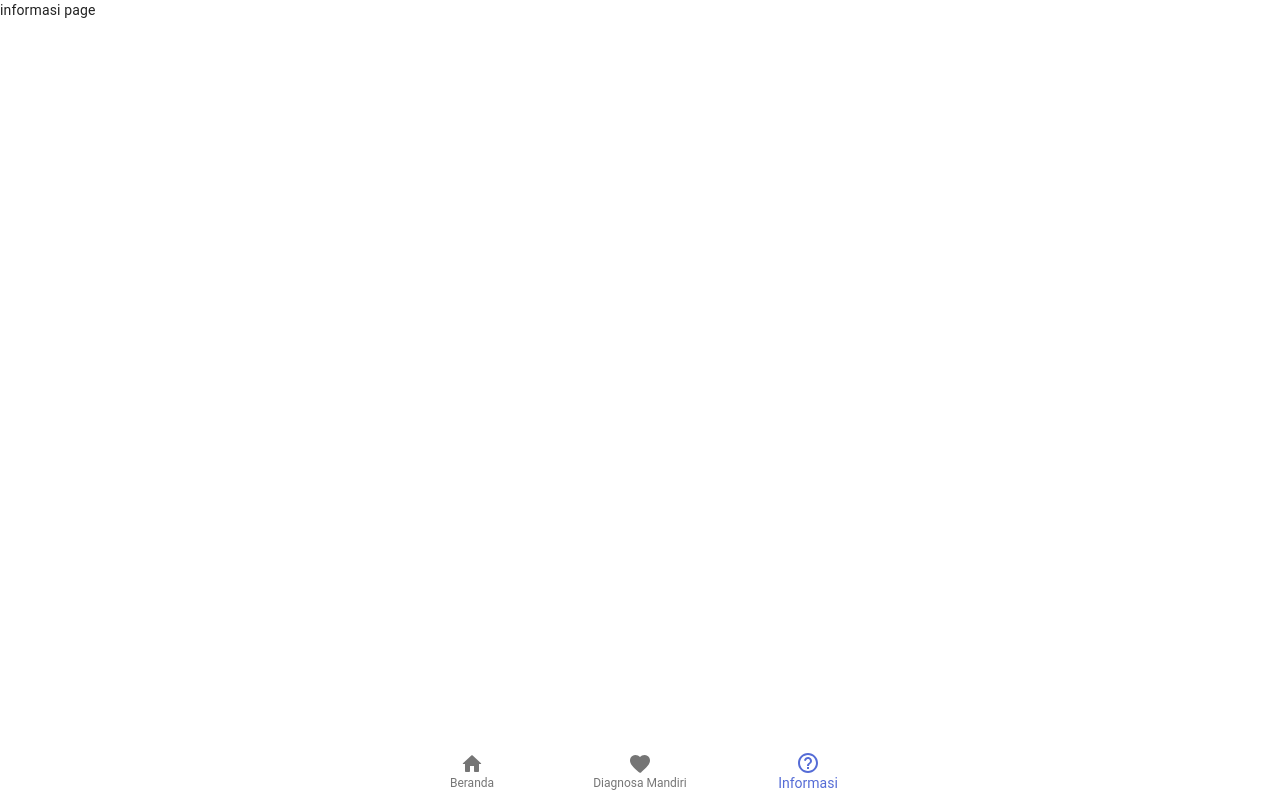
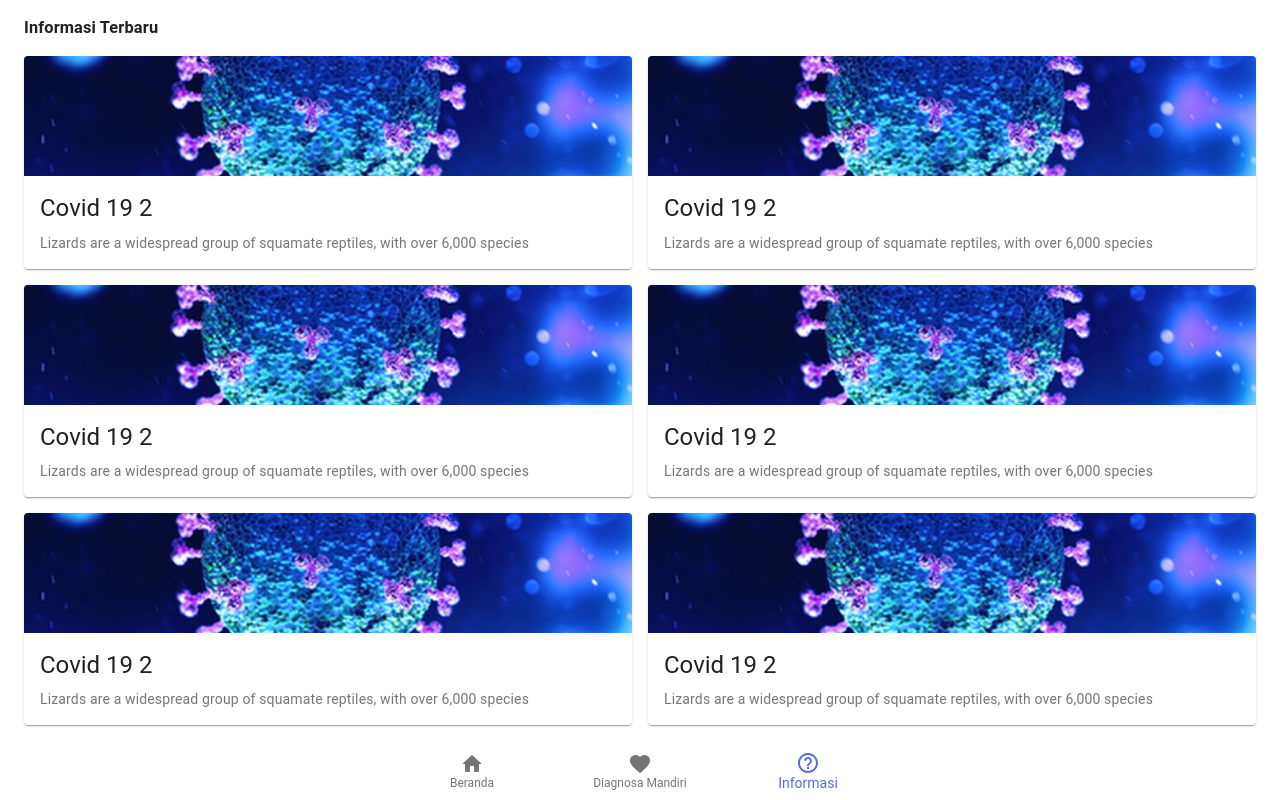
Before and after one commit to ihsanrabb/sadari-covid, a Next.js app: page /information in a window 1280 px wide. Built offline with nearby package versions, Linux system fonts and the light colour scheme.

Commit message:
create information page

```diff
--- /dev/null
+++ b/components/InformationList.js
@@ -0,0 +1,148 @@
+import Container from '@material-ui/core/Container';
+import Grid from '@material-ui/core/Grid';
+import Card from '@material-ui/core/Card';
+import CardActionArea from '@material-ui/core/CardActionArea';
+import CardContent from '@material-ui/core/CardContent';
+import CardMedia from '@material-ui/core/CardMedia';
+import Typography from '@material-ui/core/Typography';
+
+const InformationList = () => {
+  return (
+    <Container>
+      <h3>Informasi Terbaru</h3>
+      <Grid container spacing={2}>
+        <Grid item xs={6}>
+          <Card>
+            <CardActionArea>
+              <CardMedia
+                component="img"
+                alt="Contemplative Reptile"
+                height="120"
+                image="/img/dummy-covid.jpg"
+                title="Contemplative Reptile"
+              />
+              <CardContent>
+                <Typography gutterBottom variant="h5" component="h2">
+                  Covid 19 2
+                </Typography>
+                <Typography variant="body2" color="textSecondary" component="p">
+                  Lizards are a widespread group of squamate reptiles, with over 6,000 species
+                </Typography>
+              </CardContent>
+            </CardActionArea>
+          </Card>
+        </Grid>
+        <Grid item xs={6}>
+          <Card>
+            <CardActionArea>
+              <CardMedia
+                component="img"
+                alt="Contemplative Reptile"
+                height="120"
+                image="/img/dummy-covid.jpg"
+                title="Contemplative Reptile"
+              />
+              <CardContent>
+                <Typography gutterBottom variant="h5" component="h2">
+                  Covid 19 2
+                </Typography>
+                <Typography variant="body2" color="textSecondary" component="p">
+                  Lizards are a widespread group of squamate reptiles, with over 6,000 species
+                </Typography>
+              </CardContent>
+            </CardActionArea>
+          </Card>
+        </Grid>
+
+        <Grid item xs={6}>
+          <Card>
+            <CardActionArea>
+              <CardMedia
+                component="img"
+                alt="Contemplative Reptile"
+                height="120"
+                image="/img/dummy-covid.jpg"
+                title="Contemplative Reptile"
+              />
+              <CardContent>
+                <Typography gutterBottom variant="h5" component="h2">
+                  Covid 19 2
+                </Typography>
+                <Typography variant="body2" color="textSecondary" component="p">
+                  Lizards are a widespread group of squamate reptiles, with over 6,000 species
+                </Typography>
+              </CardContent>
+            </CardActionArea>
+          </Card>
+        </Grid>
+        <Grid item xs={6}>
+          <Card>
+            <CardActionArea>
+              <CardMedia
+                component="img"
+                alt="Contemplative Reptile"
+                height="120"
+                image="/img/dummy-covid.jpg"
+                title="Contemplative Reptile"
+              />
+              <CardContent>
+                <Typography gutterBottom variant="h5" component="h2">
+                  Covid 19 2
+                </Typography>
+                <Typography variant="body2" color="textSecondary" component="p">
+                  Lizards are a widespread group of squamate reptiles, with over 6,000 species
+                </Typography>
+              </CardContent>
+            </CardActionArea>
+          </Card>
+        </Grid>
+
+        <Grid item xs={6}>
+          <Card>
+            <CardActionArea>
+              <CardMedia
+                component="img"
+                alt="Contemplative Reptile"
+                height="120"
+                image="/img/dummy-covid.jpg"
+                title="Contemplative Reptile"
+              />
+              <CardContent>
+                <Typography gutterBottom variant="h5" component="h2">
+                  Covid 19 2
+                </Typography>
+                <Typography variant="body2" color="textSecondary" component="p">
+                  Lizards are a widespread group of squamate reptiles, with over 6,000 species
+                </Typography>
+              </CardContent>
+            </CardActionArea>
+          </Card>
+        </Grid>
+        <Grid item xs={6}>
+          <Card>
+            <CardActionArea>
+              <CardMedia
+                component="img"
+                alt="Contemplative Reptile"
+                height="120"
+                image="/img/dummy-covid.jpg"
+                title="Contemplative Reptile"
+              />
+              <CardContent>
+                <Typography gutterBottom variant="h5" component="h2">
+                  Covid 19 2
+                </Typography>
+                <Typography variant="body2" color="textSecondary" component="p">
+                  Lizards are a widespread group of squamate reptiles, with over 6,000 species
+                </Typography>
+              </CardContent>
+            </CardActionArea>
+          </Card>
+        </Grid>
+
+      </Grid>
+    </Container>
+  )
+}
+
+export default InformationList
--- a/pages/information.js
+++ b/pages/information.js
@@ -1,9 +1,10 @@
 import BottomNavigation from '../components/BottomNavigation'
+import InformationList from '../components/InformationList'
 
 const Information = () => {
   return (
     <>
-      informasi page
+      <InformationList />
       <BottomNavigation className="navigation-bottom" />
     </>
   )
```
